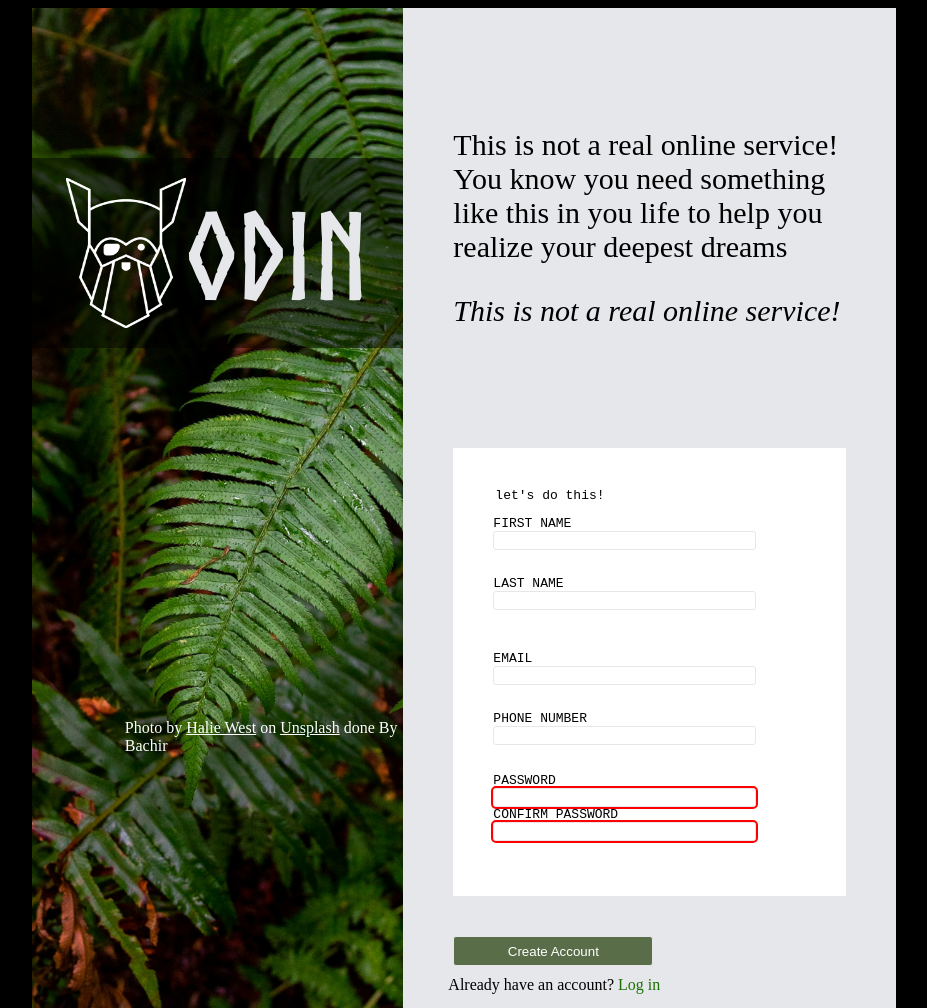
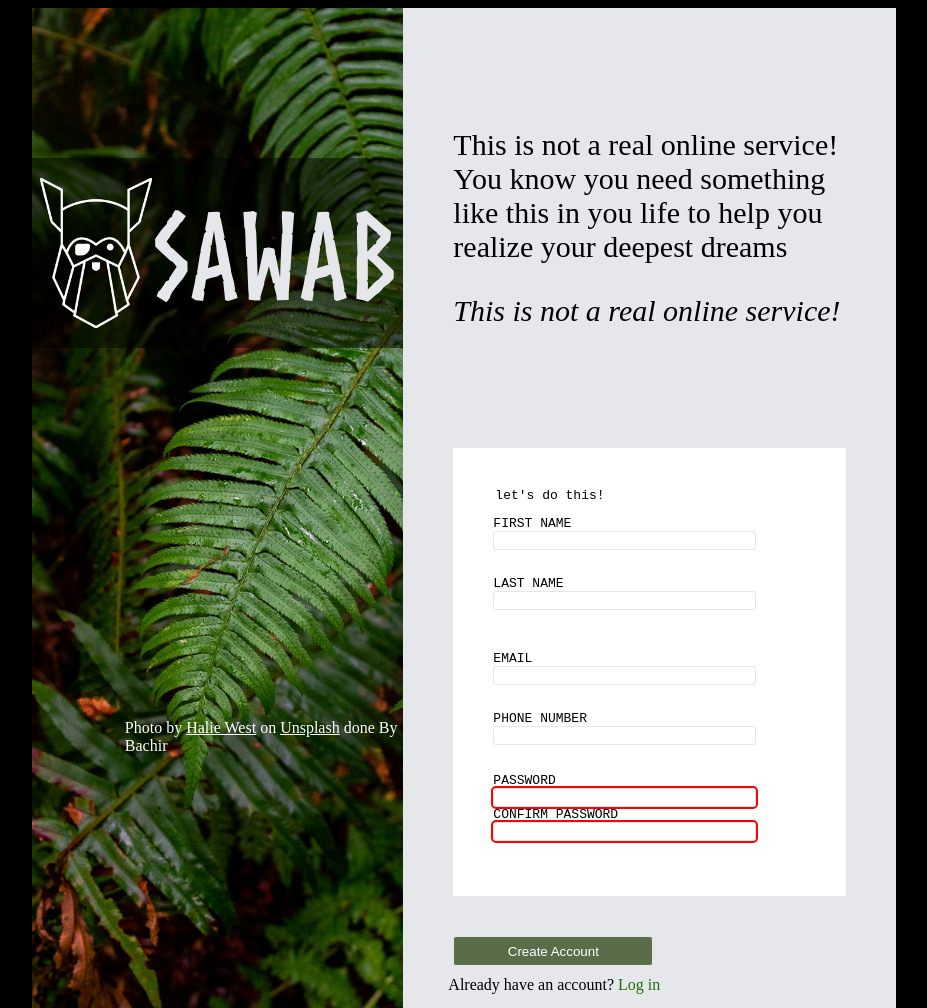
Before and after one commit to EliteCoder75/Saign_up_form, a plain HTML site: page index.html in a window 1280 px wide. Shown: the whole page, without its empty margins (176-1103 px from the left). Drawn offline with Linux system fonts and the light colour scheme.

Commit message:
Update the name of the logo

```diff
--- a/index.html
+++ b/index.html
@@ -11,7 +11,7 @@
         <div class="image_part">
             <div class="container" style="background-color:rgba(0, 0, 0, 0.5); margin-top: 150px; padding: 20px;">
                 <div class="logo"></div>
-                <div class="odin_txt">ODIN</div>
+                <div class="odin_txt">SAWAB</div>
             </div>
             <div class="credit">Photo by  <a href="https://unsplash.com/@haliewestphoto">Halie West</a> on <a href="https://unsplash.com/photos/green-leaf-plant-in-close-up-photography-25xggax4bSA">Unsplash</a> done By Bachir</div>
         </div>
```
